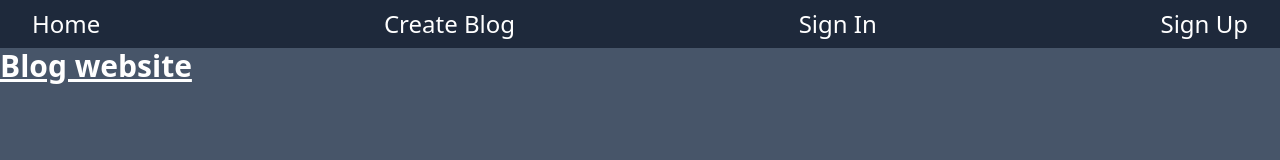
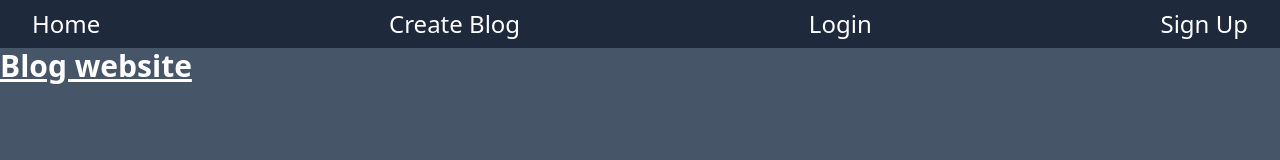
Before and after one commit to COValhalla/blog-create, a React (Vite) app: page /create in a window 1280 px wide. Shown: the top 160 px of the page. Built offline with nearby package versions, Linux system fonts and the light colour scheme; no server answers.

Commit message:
JWT and dynamic naviagation bar.

```diff
--- a/src/components/Create.jsx
+++ b/src/components/Create.jsx
@@ -1,13 +1,21 @@
-import React, { useEffect, useState } from 'react'
+import React, { useEffect, useState, useContext } from 'react'
+import { UserContext } from '../context/UserContext'
 
 function Create() {
+  const context = useContext(UserContext)
   const [api, setApi] = useState(null)
 
   useEffect(() => {
-    fetch('http://localhost:3000/api/blogs/')
+    fetch('http://localhost:3000/api/blogs/', {
+      method: 'GET',
+      headers: {
+        'Content-Type': 'application/json',
+        Authorization: `Bearer ${context.token}`,
+      },
+    })
       .then((res) => res.json())
       .then((data) => setApi(data.message))
-  }, [])
+  }, [context.token])
 
   return (
     <div className="flex flex-col bg-slate-600">
--- a/src/components/SignUp.jsx
+++ b/src/components/SignUp.jsx
@@ -1,9 +1,12 @@
-import React, { useState } from 'react'
+import React, { useState, useContext } from 'react'
 import { useNavigate } from 'react-router-dom'
 import PasswordChecklist from 'react-password-checklist'
 import validator from 'validator'
+import { UserContext } from '../context/UserContext'
 
 function SignUp() {
+  const context = useContext(UserContext)
+
   const [username, setUsername] = useState({
     value: '',
     valid: false,
@@ -91,14 +94,18 @@ function SignUp() {
         }),
       })
 
+      const data = await res.json()
+
       if (res.status === 201) {
+        // Need to send back relevant information from backend
         navigate('/')
+        context.login(data.user.username, data.token)
       } else {
         setErrorMessages((prevErrorMessages) => {
           const newErrorMessages = prevErrorMessages.filter(
-            (message) => message !== 'Error creating user, try again.',
+            (message) => message !== data.errors,
           )
-          newErrorMessages.push('Error creating user, try again.')
+          newErrorMessages.push(data.errors)
           return newErrorMessages
         })
       }
--- a/src/components/partials/Navigation.jsx
+++ b/src/components/partials/Navigation.jsx
@@ -1,7 +1,9 @@
-import React from 'react'
+import React, { useContext } from 'react'
 import { Link } from 'react-router-dom'
+import { UserContext } from '../../context/UserContext'
 
 function Navigation() {
+  const context = useContext(UserContext)
   return (
     <div>
       <nav className="flex justify-between bg-slate-800 px-8 py-1 text-2xl text-white">
@@ -11,12 +13,26 @@ function Navigation() {
         <Link className="rounded py-1 hover:bg-gray-500" to="/create">
           Create Blog
         </Link>
-        <Link className="rounded py-1 hover:bg-gray-500" to="/sign-in">
-          Sign In
-        </Link>
-        <Link className="rounded py-1 hover:bg-gray-500" to="/sign-up">
-          Sign Up
-        </Link>
+        {context.user ? (
+          <Link
+            className="rounded py-1 hover:bg-gray-500"
+            to="/"
+            onClick={() => context.logout()}
+          >
+            Logout
+          </Link>
+        ) : (
+          <Link className="rounded py-1 hover:bg-gray-500" to="/login">
+            Login
+          </Link>
+        )}
+
+        {context.user ? null : (
+          <Link className="rounded py-1 hover:bg-gray-500" to="/sign-up">
+            Sign Up
+          </Link>
+        )}
+
       </nav>
     </div>
   )
```
